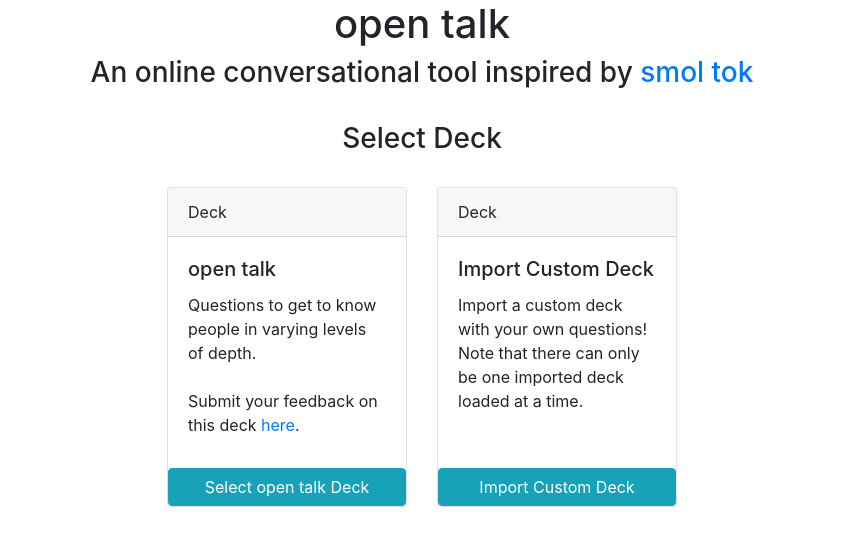
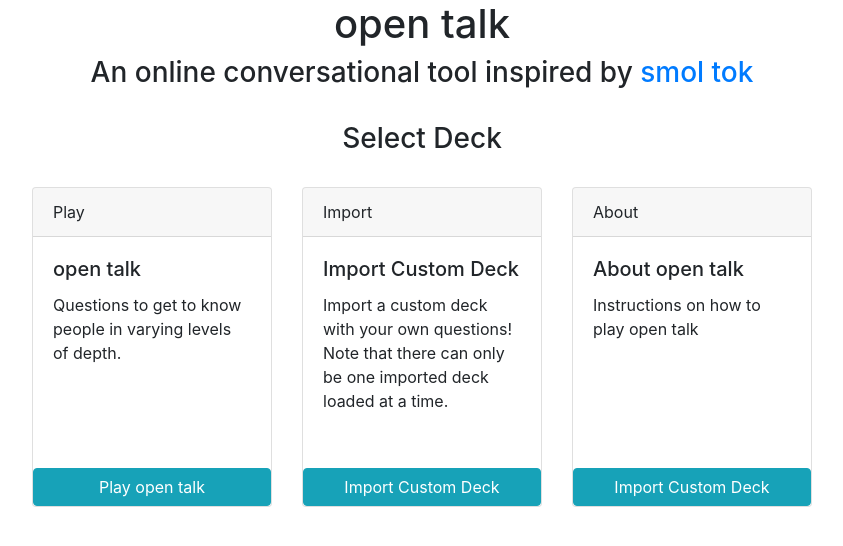
Before and after one commit to luminousleek/open-talk, a React (Create React App) app: page / in a window 1280 px wide. Shown: the top 546 px of the page, without its empty margins (218-1061 px from the left). Built offline with nearby package versions, Linux system fonts and the light colour scheme.

Commit message:
Create About page

```diff
--- /dev/null
+++ b/src/About.tsx
@@ -0,0 +1,89 @@
+import './index.css';
+import 'bootstrap/dist/css/bootstrap.min.css';
+import Accordion from 'react-bootstrap/Accordion';
+import Card from 'react-bootstrap/Card';
+
+export const aboutText:JSX.Element = (
+    <>
+        <br />
+        <p>Welcome to open talk, a conversation-starter game for more meaningful online interactions.</p>
+        <p>Click each header to expand it.</p>
+        <Accordion>
+            <Card>
+                <Accordion.Toggle as={Card.Header} eventKey="0">
+                    Instructions
+                </Accordion.Toggle>
+                <Accordion.Collapse eventKey="0">
+                    <Card.Body>
+                        <p>The general flow of open talk is as follows:</p>
+                        <ol>
+                            <li>Choose and uncover a card</li>
+                            <li>Answer the question on the card</li>
+                            <li>Ask and answer any follow-up questions, if any</li>
+                            <li>Repeat for the next person</li>
+                        </ol>
+                    </Card.Body>
+                </Accordion.Collapse>
+            </Card>
+        </Accordion>
+        <br />
+        <Accordion>
+            <Card>
+                <Accordion.Toggle as={Card.Header} eventKey="0">
+                    Game Modes
+                </Accordion.Toggle>
+                <Accordion.Collapse eventKey="0">
+                    <Card.Body>
+                        <p>open talk has two playing modes:</p>
+                        <ol>
+                            <li>Categories mode - the deck is split into its categories, cards can be played from any one of them</li>
+                            <li>Grid mode - cards are randomly shuffled and arranged into a 5 x 5 grid</li>
+                        </ol>
+                    </Card.Body>
+                </Accordion.Collapse>
+            </Card>
+        </Accordion>
+        <br />
+        <Accordion>
+            <Card>
+                <Accordion.Toggle as={Card.Header} eventKey="0">
+                    The open talk deck
+                </Accordion.Toggle>
+                <Accordion.Collapse eventKey="0">
+                    <Card.Body>
+                        <p>The open talk deck has four categories:</p>
+                        <ul>
+                            <li>SELF - personality, preferences, priorities</li>
+                            <li>CLAN - family, friends, the people around you</li>
+                            <li>LOVE - romance, love, and that special someone</li>
+                            <li>FUN - Weird, quirky and surprising questions</li>
+                        </ul>
+                        <p>Each category, apart from the Fun category, has two levels of depth:</p>
+                        <ul>
+                            <li>LAUNCH - Launching points for getting to know others better</li>
+                            <li>DIVE - Deep dives into your values, experiences, and who you are as a person</li>
+                        </ul>
+                        <p>Submit your feedback on this deck <a href="https://bit.ly/opentalkfb" target="_blank" rel="noreferrer">here</a>.</p>
+                    </Card.Body>
+                </Accordion.Collapse>
+            </Card>
+        </Accordion>
+        <br />
+        <Accordion>
+            <Card>
+                <Accordion.Toggle as={Card.Header} eventKey="0">
+                    About this website
+                </Accordion.Toggle>
+                <Accordion.Collapse eventKey="0">
+                    <Card.Body>
+                        <p>open talk is inspired by <a href="https://www.starknicked.com" target="_blank" rel="noreferrer">smol tok</a>, created by Nick Pang.</p>
+                        <p>
+                            open talk is distributed under the <a href="https://www.gnu.org/licenses/gpl-3.0.en.html" target="_blank" rel="noreferrer">GNU General Public License v3</a>.
+                            Check out its GitHub repository <a href="https://github.com/luminousleek/open-talk" target="_blank" rel="noreferrer">here</a>.
+                        </p>
+                    </Card.Body>
+                </Accordion.Collapse>
+            </Card>
+        </Accordion>
+    </>
+)
--- a/src/App.tsx
+++ b/src/App.tsx
@@ -10,6 +10,7 @@
 import { CardTuple } from './PlayingCard';
 import { CardDeck, flatten, openTalkDeck } from "./decks";
 import { ExportDeck, importText } from './importExportFile';
+import { aboutText } from './About';
 import './App.css';
 import Swal from 'sweetalert2'
 import withReactContent from 'sweetalert2-react-content'
@@ -184,34 +185,44 @@
         <Row className="justify-content-md-center">
           <Col md="auto">
             <Card style={{ width: '15rem', height: '20rem'}}>
-              <Card.Header>Deck</Card.Header>
+              <Card.Header>Play</Card.Header>
               <Card.Body>
                 <Card.Title>open talk</Card.Title>
-                <Card.Text>Questions to get to know people in varying levels of depth. <br /><br />Submit your feedback on this deck <a href="https://bit.ly/opentalkfb" target="_blank" rel="noreferrer">here</a>.</Card.Text>
+                <Card.Text>Questions to get to know people in varying levels of depth.</Card.Text>
               </Card.Body>
-              <Button variant="info" onClick={() => {setDeck(openTalkDeck); setMode("selectGameMode")}}>Select open talk Deck</Button>
+              <Button variant="info" onClick={() => {setDeck(openTalkDeck); setMode("selectGameMode")}}>Play open talk</Button>
             </Card>
           </Col>
           {hasImported &&
           <Col md="auto">
             <Card style={{ width: '15rem', height: '20rem'}}>
-              <Card.Header>Deck</Card.Header>
+              <Card.Header>Play</Card.Header>
               <Card.Body>
                 <Card.Title>{importDeck.title}</Card.Title>
                 <Card.Text>The custom deck that you have imported previously</Card.Text>
               </Card.Body>
-              <Button variant="info" onClick={() => {setDeck(importDeck); setMode("selectGameMode")}}>Select {importDeck.title}</Button>
+              <Button variant="info" onClick={() => {setDeck(importDeck); setMode("selectGameMode")}}>Play {importDeck.title}</Button>
             </Card>
           </Col>
           }
           <Col md="auto">
             <Card style={{ width: '15rem', height: '20rem'}}>
-              <Card.Header>Deck</Card.Header>
+              <Card.Header>Import</Card.Header>
               <Card.Body>
                 <Card.Title>Import Custom Deck</Card.Title>
                 <Card.Text>Import a custom deck with your own questions! Note that there can only be one imported deck loaded at a time.</Card.Text>
               </Card.Body>
               <Button variant="info" onClick={() => {setMode("importing")}}>Import Custom Deck</Button>
+            </Card>
+          </Col>
+          <Col md="auto">
+            <Card style={{ width: '15rem', height: '20rem'}}>
+              <Card.Header>About</Card.Header>
+              <Card.Body>
+                <Card.Title>About open talk</Card.Title>
+                <Card.Text>Instructions on how to play open talk</Card.Text>
+              </Card.Body>
+              <Button variant="info" onClick={() => {setMode("about")}}>Import Custom Deck</Button>
             </Card>
           </Col>
         </Row>
@@ -357,6 +368,19 @@
         <br />
       </Container>
     )
+  } else if (mode === "about") {
+    display = (
+      <Container>
+        <Row className="justify-content-md-center">
+          <h3>About open talk</h3>
+        </Row>
+        {aboutText}
+        <br />
+        <Row className="justify-content-center">
+          <Col md="auto"><Button onClick={() => setMode("selectDeck")}>Select another Deck</Button></Col>
+        </Row>
+      </Container>
+    );
   }
 
   return (
```
